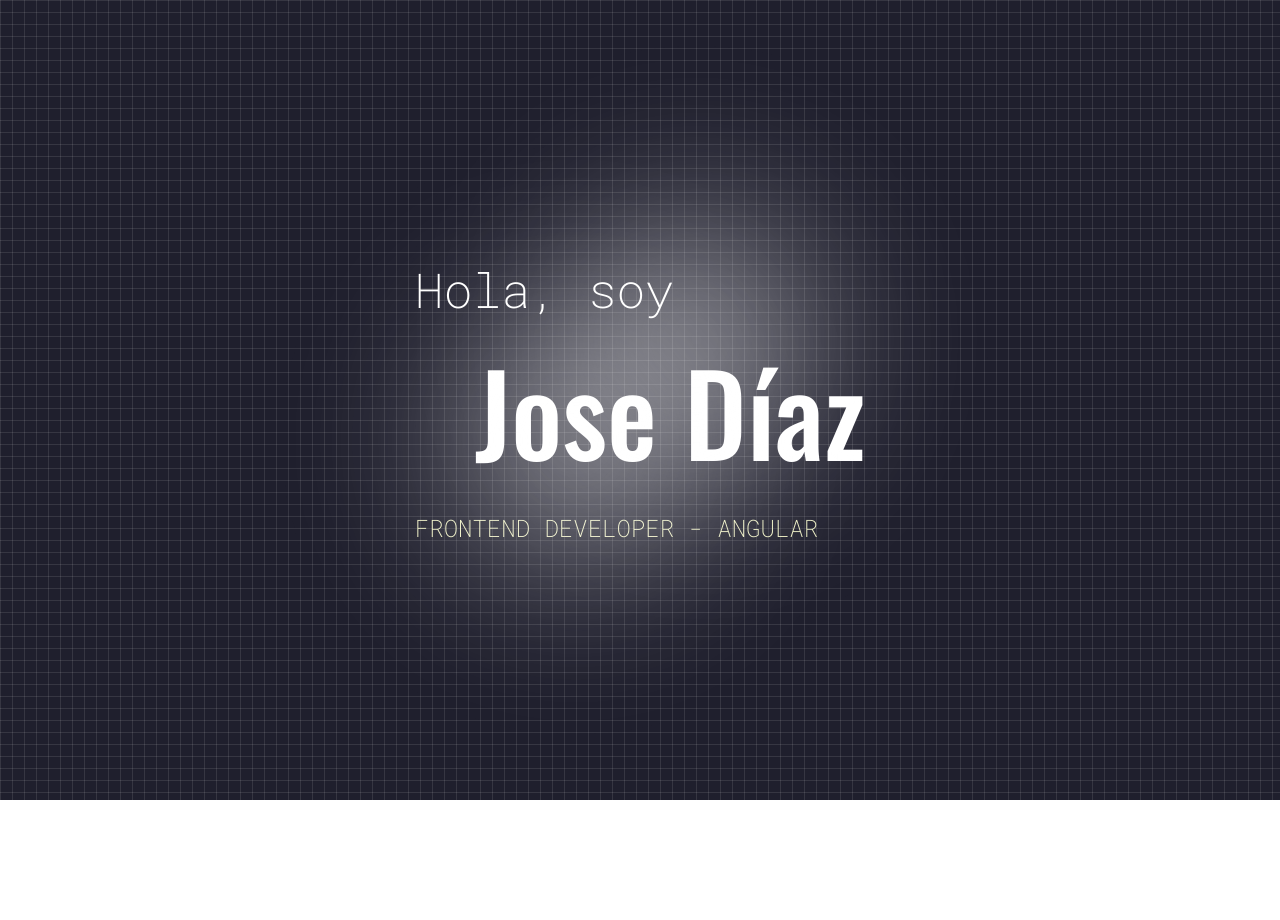
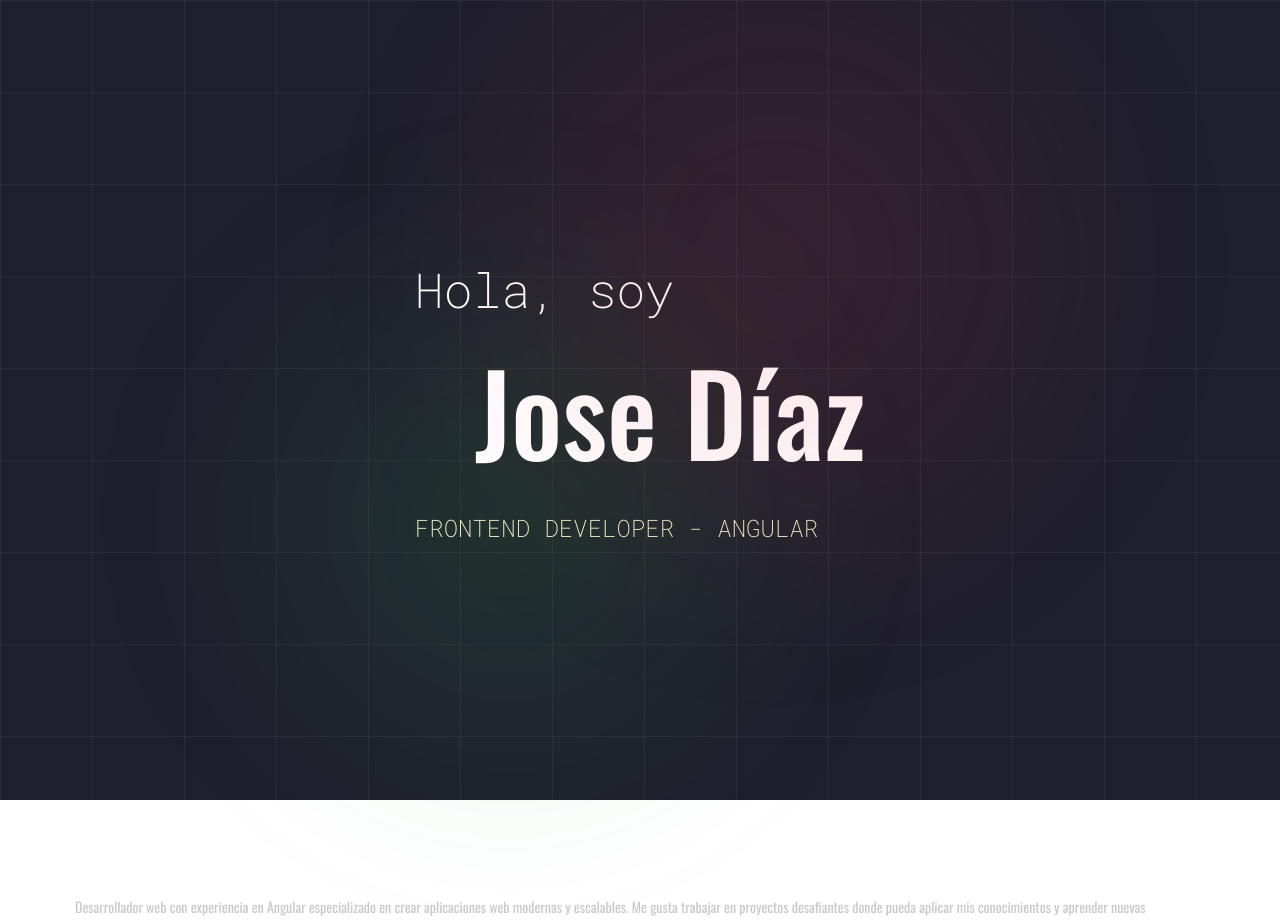
Before and after one commit to Joseadu/joseadu, an Angular app: page / in a window 1280 px wide. Shown: the top 920 px of the page. Before the commit the page ends 800 px from the top, so only its background shows below. Built offline with nearby package versions, Linux system fonts and the light colour scheme.

Commit message:
background grid changed

```diff
--- a/src/app/app.component.css
+++ b/src/app/app.component.css
@@ -0,0 +1,39 @@
+.background {
+    /* position: fixed;
+    width: 100%;
+    height: 100vh;
+    background-color: #1F1F2D;
+    background-image: linear-gradient(rgba(255, 255, 255, 0.05) 1px, transparent 1px),
+        linear-gradient(90deg, rgba(255, 255, 255, 0.05) 1px, transparent 1px);
+    background-size: 92px 92px;
+    display: flex;
+    flex-direction: column;
+    justify-content: center;
+    align-items: center;
+    z-index: -1; */
+    position: fixed;
+    width: 100%;
+    height: 100vh;
+    background-color: #1F1F2D;
+    background-image: linear-gradient(rgba(255, 255, 255, 0.05) 1px, transparent 1px),
+        linear-gradient(90deg, rgba(255, 255, 255, 0.05) 1px, transparent 1px);
+    background-size: 92px 92px;
+    display: flex;
+    flex-direction: column;
+    justify-content: center;
+    align-items: center;
+    z-index: -1;
+}
+
+/* .glow-effectt:nth-child(1) {
+    position: absolute;
+    top: 0%;
+    left: 0%;
+    width: 600px;
+    height: 600px;
+    background: radial-gradient(circle, rgba(40, 167, 69, 0.4) 10%, rgba(0, 0, 0, 0) 70%);
+    opacity: 0.4;
+    pointer-events: none;
+    filter: blur(72px);
+    animation: moveGlow1 5s infinite ease-in-out alternate;
+} */
--- a/src/app/app.component.html
+++ b/src/app/app.component.html
@@ -1 +1,6 @@
+<div class="background">
+    <div class="glow-effectt"></div>
+    <div class="glow-effectt"></div>
+    <div class="glow-effectt"></div>
+</div>
 <router-outlet />
--- a/src/app/home/home.component.css
+++ b/src/app/home/home.component.css
@@ -4,15 +4,15 @@
     left: 0;
     width: 100%;
     height: 100vh;
-    background-color: #1F1F2D;
-    background-image: linear-gradient(rgba(255, 255, 255, 0.1) 1px, transparent 1px),
-        linear-gradient(90deg, rgba(255, 255, 255, 0.1) 1px, transparent 1px);
-    background-size: 12px 12px;
     display: flex;
     flex-direction: column;
     justify-content: center;
     align-items: center;
-    z-index: -1;
+    /* background-color: #1F1F2D;
+    background-image: linear-gradient(rgba(255, 255, 255, 0.05) 1px, transparent 1px),
+        linear-gradient(90deg, rgba(255, 255, 255, 0.05) 1px, transparent 1px);
+    background-size: 92px 92px; */
+    /* z-index: -1; */
 }
 
 @keyframes moveGlow1 {
@@ -33,26 +33,29 @@
 
 .glow-effect:nth-child(1) {
     position: absolute;
-    top: 55%;
-    left: 45%;
-    width: 400px;
-    height: 400px;
-    background: radial-gradient(circle, rgba(255, 255, 255, 0.8) 0%, rgba(0, 0, 0, 0) 70%);
-    opacity: 0.7;
+    top: 65%;
+    left: 40%;
+    width: 700px;
+    height: 700px;
+    /* background: radial-gradient(circle, rgba(255, 255, 255, 0.8) 0%, rgba(0, 0, 0, 0) 70%); */
+    background: radial-gradient(circle, rgba(40, 167, 69, 0.3) 10%, rgba(0, 0, 0, 0) 70%);
+    opacity: 0.5;
     pointer-events: none;
     filter: blur(72px);
-    animation: moveGlow1 5s infinite ease-in-out alternate;
+    animation: moveGlow1 8s infinite ease-in-out alternate;
+    z-index: -1;
 }
 
 .glow-effect:nth-child(2) {
     position: absolute;
-    top: 40%;
-    left: 55%;
-    width: 400px;
-    height: 400px;
-    background: radial-gradient(circle, rgba(255, 255, 255, 0.8) 0%, rgba(0, 0, 0, 0) 70%);
-    opacity: 0.7;
+    top: 35%;
+    left: 60%;
+    width: 800px;
+    height: 800px;
+    /* background: radial-gradient(circle, rgba(255, 255, 255, 0.8) 0%, rgba(0, 0, 0, 0) 70%); */
+    background: radial-gradient(circle, rgba(220, 53, 69, 0.3) 0%, rgba(0, 0, 0, 0) 70%);
+    opacity: 0.5;
     pointer-events: none;
     filter: blur(72px);
-    animation: moveGlow2 6s infinite ease-in-out alternate;
+    animation: moveGlow2 10s infinite ease-in-out alternate;
 }
--- a/src/app/home/home.component.html
+++ b/src/app/home/home.component.html
@@ -9,7 +9,18 @@
         <p class="title-highlight-aux mt-5">FRONTEND DEVELOPER - ANGULAR</p>
     </div>
 </section>
-<!-- <section>
-    <p>fsd</p>
-    <img src="/assets/images/foto.jpeg" alt="">
-</section> -->
+<section class="section">
+    <div class="wrapper">
+        <h2>Sonre mí</h2>
+        <p>Desarrollador web con experiencia en Angular especializado en crear aplicaciones web modernas y escalables. Me gusta trabajar en proyectos desafiantes donde pueda aplicar mis conocimientos y aprender nuevas tecnologías, por lo que estoy buscando un puesto en el que poder explotar
+        mis habilidades y seguir aprendiendo para cumplir mis objetivos como
+        desarrollador web a la vez que aportar valor al equipo.</p>
+        <div>
+            <img src="/assets/images/foto.jpeg" alt="">
+            <div>
+                <h3>Frontend developer - Angular</h3>
+                <p>Me motiva trabajar en proyectos dinámicos, donde la innovación y la creatividad sean clave</p>
+            </div>
+        </div>
+    </div>
+</section>
```
